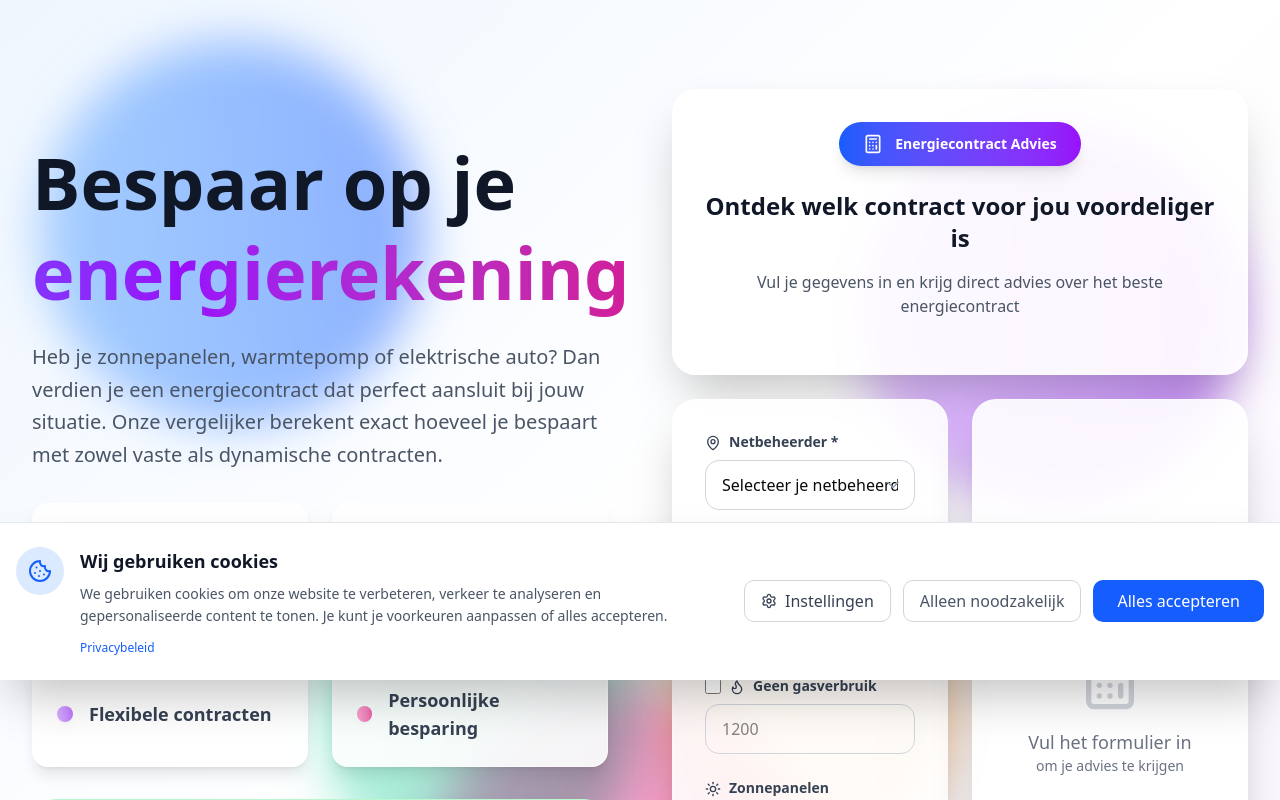
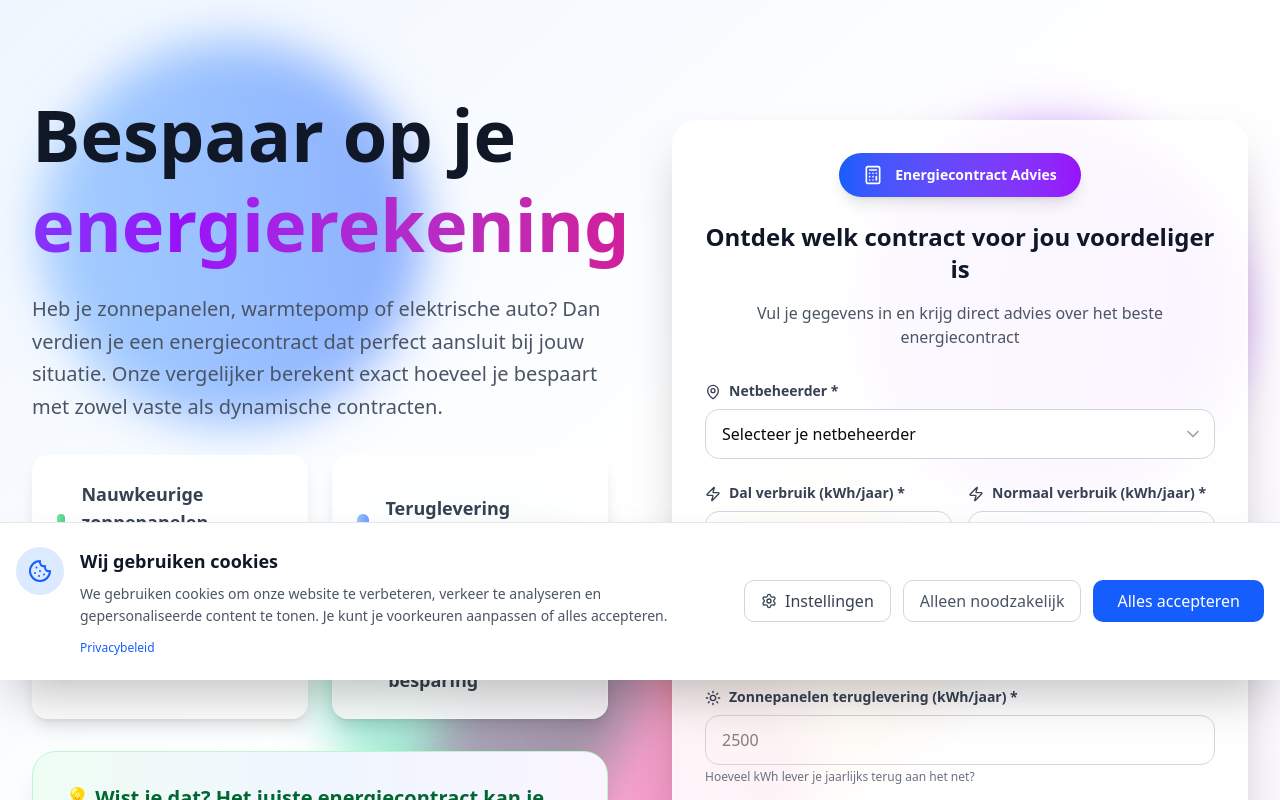
Before and after one commit to jjscholtes/energievergelijker, a Next.js app: page / in a window 1280 px wide. Shown: the part 120-920 px from the top of the page. Built offline with nearby package versions, Linux system fonts and the light colour scheme.

Commit message:
Revert "Improve advice tool layout - side by side design"
This reverts commit 0abe1ddd3560a3fa67111923d9a9bd42b6415ec3.

```diff
--- a/src/components/EnergiecontractAdvies.tsx
+++ b/src/components/EnergiecontractAdvies.tsx
@@ -258,10 +258,8 @@ export function EnergiecontractAdvies({ className = '' }: ContractAdviesProps) {
   }, []);
 
   return (
-    <div className={`w-full ${className}`}>
-      {/* Header Section */}
-      <div className="bg-white/90 backdrop-blur-sm rounded-3xl p-6 lg:p-8 shadow-2xl border border-white/40 mb-6">
-        <div className="text-center">
+    <div className={`bg-white/90 backdrop-blur-sm rounded-3xl p-6 lg:p-8 shadow-2xl border border-white/40 ${className}`}>
+      <div className="text-center mb-6 lg:mb-8">
         <div className="inline-flex items-center gap-3 bg-gradient-to-r from-blue-600 to-purple-600 text-white px-6 py-3 rounded-full text-sm font-bold mb-4 lg:mb-6 shadow-lg">
           <Calculator className="w-5 h-5" />
           <span>Energiecontract Advies</span>
@@ -273,12 +271,7 @@ export function EnergiecontractAdvies({ className = '' }: ContractAdviesProps) {
           Vul je gegevens in en krijg direct advies over het beste energiecontract
         </p>
       </div>
-      </div>
 
-      {/* Main Content - Side by Side Layout */}
-      <div className="grid grid-cols-1 lg:grid-cols-2 gap-6">
-        {/* Form Section */}
-        <div className="bg-white/90 backdrop-blur-sm rounded-3xl p-6 lg:p-8 shadow-2xl border border-white/40">
       <ContractAdviesForm
         netbeheerder={netbeheerder}
         setNetbeheerder={setNetbeheerder}
@@ -296,23 +289,11 @@ export function EnergiecontractAdvies({ className = '' }: ContractAdviesProps) {
         onCalculate={calculateCosts}
         error={error}
       />
-        </div>
 
-        {/* Results Section */}
-        <div className="bg-white/90 backdrop-blur-sm rounded-3xl p-6 lg:p-8 shadow-2xl border border-white/40">
-          {result ? (
+      {/* Results Section - Always show below form */}
+      {result && (
         <ContractAdviesResults result={result} onReset={handleReset} />
-          ) : (
-            <div className="flex items-center justify-center h-full min-h-[400px]">
-              <div className="text-center text-gray-500">
-                <Calculator className="w-16 h-16 mx-auto mb-4 text-gray-300" />
-                <p className="text-lg font-medium">Vul het formulier in</p>
-                <p className="text-sm">om je advies te krijgen</p>
-              </div>
-            </div>
       )}
-        </div>
-      </div>
     </div>
   );
 }
--- a/src/components/energie-advies/ContractAdviesResults.tsx
+++ b/src/components/energie-advies/ContractAdviesResults.tsx
@@ -34,10 +34,10 @@ interface ContractAdviesResultsProps {
 
 export function ContractAdviesResults({ result, onReset }: ContractAdviesResultsProps) {
   return (
-    <div className="h-full flex flex-col">
+    <div className="mt-8 p-6 bg-gradient-to-r from-blue-50 to-purple-50 rounded-2xl border border-blue-200">
       {/* Simple Results Header */}
       <div className="text-center mb-6">
-        <div className={`inline-flex items-center gap-3 px-4 py-2 rounded-full text-sm font-bold mb-4 shadow-lg ${
+        <div className={`inline-flex items-center gap-3 px-6 py-3 rounded-full text-sm font-bold mb-4 shadow-lg ${
           result.goedkoopsteContract === 'vast'
             ? 'bg-gradient-to-r from-green-500 to-green-600 text-white'
             : 'bg-gradient-to-r from-blue-500 to-blue-600 text-white'
@@ -48,48 +48,48 @@ export function ContractAdviesResults({ result, onReset }: ContractAdviesResults
             {' '}is voordeliger
           </span>
         </div>
-        <h4 className="text-xl font-bold text-gray-900 mb-2">
+        <h4 className="text-2xl font-bold text-gray-900 mb-2">
           Je bespaart €{result.besparing.toFixed(0)} per jaar!
         </h4>
       </div>
 
       {/* Simple Cost Comparison */}
-      <div className="grid grid-cols-1 gap-4 mb-6 flex-1">
+      <div className="grid grid-cols-1 md:grid-cols-2 gap-6 mb-6">
         {/* Vast Contract */}
-        <div className={`p-4 rounded-xl border-2 ${
+        <div className={`p-6 rounded-xl border-2 ${
           result.goedkoopsteContract === 'vast'
             ? 'border-green-500 bg-green-50'
             : 'border-gray-200 bg-white'
         }`}>
-          <h5 className="font-bold text-lg mb-3 flex items-center gap-2">
+          <h5 className="font-bold text-xl mb-4 flex items-center gap-2">
             <span>🏠</span>
             Vast Contract
           </h5>
-          <div className="space-y-1">
-            <div className="text-xl font-bold text-gray-900">
+          <div className="space-y-2">
+            <div className="text-2xl font-bold text-gray-900">
               €{(result.vast.totaal / 12).toFixed(0)} per maand
             </div>
-            <div className="text-sm text-gray-600">
+            <div className="text-lg text-gray-600">
               €{result.vast.totaal.toFixed(0)} per jaar
             </div>
           </div>
         </div>
 
         {/* Dynamisch Contract */}
-        <div className={`p-4 rounded-xl border-2 ${
+        <div className={`p-6 rounded-xl border-2 ${
           result.goedkoopsteContract === 'dynamisch'
             ? 'border-blue-500 bg-blue-50'
             : 'border-gray-200 bg-white'
         }`}>
-          <h5 className="font-bold text-lg mb-3 flex items-center gap-2">
+          <h5 className="font-bold text-xl mb-4 flex items-center gap-2">
             <span>⚡</span>
             Flexibel Contract
           </h5>
-          <div className="space-y-1">
-            <div className="text-xl font-bold text-gray-900">
+          <div className="space-y-2">
+            <div className="text-2xl font-bold text-gray-900">
               €{(result.dynamisch.totaal / 12).toFixed(0)} per maand
             </div>
-            <div className="text-sm text-gray-600">
+            <div className="text-lg text-gray-600">
               €{result.dynamisch.totaal.toFixed(0)} per jaar
             </div>
           </div>
@@ -97,9 +97,9 @@ export function ContractAdviesResults({ result, onReset }: ContractAdviesResults
       </div>
 
       {/* Simple Explanation */}
-      <div className="bg-white rounded-xl p-3 border border-gray-200 mb-4">
-        <h6 className="font-bold text-gray-800 mb-2 text-sm">💡 Waarom is dit contract voordeliger?</h6>
-        <p className="text-xs text-gray-700 mb-2">
+      <div className="bg-white rounded-xl p-4 border border-gray-200">
+        <h6 className="font-bold text-gray-800 mb-2">💡 Waarom is dit contract voordeliger?</h6>
+        <p className="text-sm text-gray-700 mb-3">
           {result.goedkoopsteContract === 'vast'
             ? 'Het vaste contract is goedkoper vooral door de €200 welkomstkorting en lagere basisprijzen. Met jouw verbruik profiteer je van de zekerheid van een vast tarief.'
             : 'Het flexibele contract is voordeliger door lagere basisprijzen en hogere terugleververgoedingen. Met jouw verbruik profiteer je van de marktprijzen.'
@@ -111,10 +111,10 @@ export function ContractAdviesResults({ result, onReset }: ContractAdviesResults
       </div>
 
       {/* Reset Button */}
-      <div className="text-center">
+      <div className="text-center mt-6">
         <button
           onClick={onReset}
-          className="bg-gray-500 hover:bg-gray-600 text-white px-4 py-2 rounded-xl font-semibold transition-all duration-300 text-sm"
+          className="bg-gray-500 hover:bg-gray-600 text-white px-6 py-3 rounded-xl font-semibold transition-all duration-300"
         >
           Nieuwe Berekenen
         </button>
```
Lines whose indentation alone changed are shown as unchanged.
